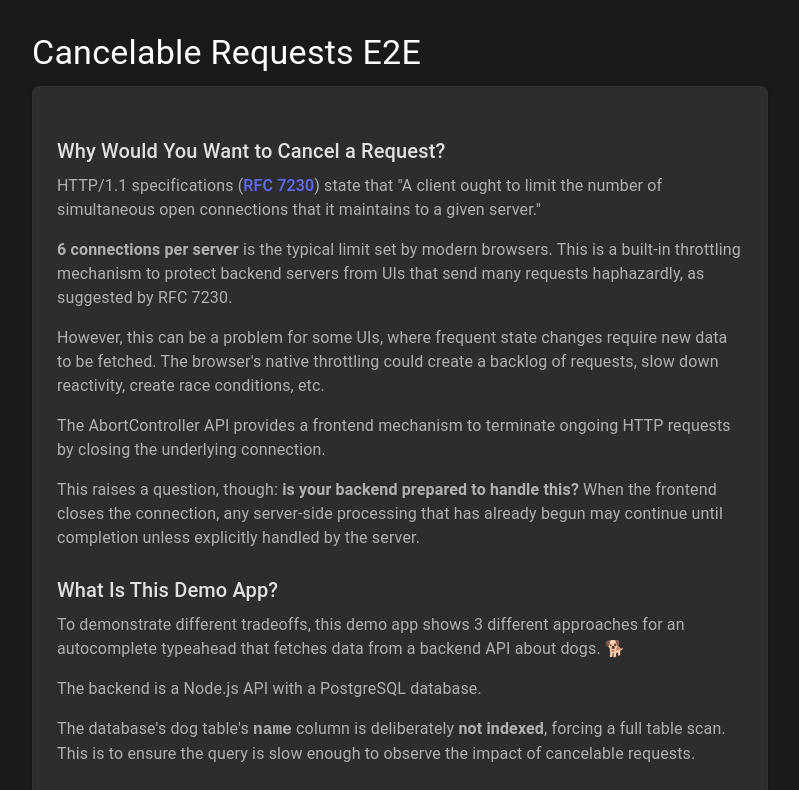
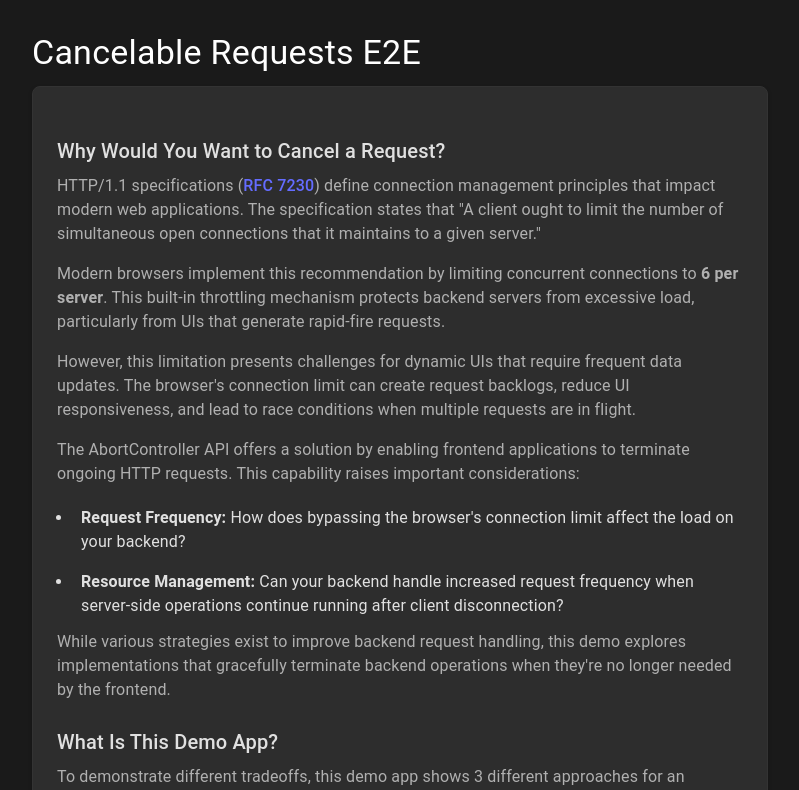
Before and after one commit to d5732/cancelable-request-e2e-demo, a React (Vite) app in the folder frontend/: page / in a window 1280 px wide. Shown: the top 790 px of the page, without its empty margins (240-1039 px from the left). Built offline with nearby package versions, Linux system fonts and the light colour scheme.

Commit message:
verbiage

```diff
--- a/frontend/src/App.tsx
+++ b/frontend/src/App.tsx
@@ -30,31 +30,48 @@ function App() {
             <a href="https://datatracker.ietf.org/doc/html/rfc7230#section-6.4">
               RFC 7230
             </a>
-            ) state that "A client ought to limit the number of simultaneous
-            open connections that it maintains to a given server."
+            ) define connection management principles that impact modern web
+            applications. The specification states that "A client ought to limit
+            the number of simultaneous open connections that it maintains to a
+            given server."
           </P>
+
           <P sx={{ mb: 2 }}>
-            <b>6 connections per server</b> is the typical limit set by modern
-            browsers. This is a built-in throttling mechanism to protect backend
-            servers from UIs that send many requests haphazardly, as suggested
-            by RFC 7230.
+            Modern browsers implement this recommendation by limiting concurrent
+            connections to <b>6 per server</b>. This built-in throttling
+            mechanism protects backend servers from excessive load, particularly
+            from UIs that generate rapid-fire requests.
           </P>
+
           <P sx={{ mb: 2 }}>
-            However, this can be a problem for some UIs, where frequent state
-            changes require new data to be fetched. The browser's native
-            throttling could create a backlog of requests, slow down reactivity,
-            create race conditions, etc.
+            However, this limitation presents challenges for dynamic UIs that
+            require frequent data updates. The browser's connection limit can
+            create request backlogs, reduce UI responsiveness, and lead to race
+            conditions when multiple requests are in flight.
           </P>
+
           <P sx={{ mb: 2 }}>
-            The AbortController API provides a frontend mechanism to terminate
-            ongoing HTTP requests by closing the underlying connection.
+            The AbortController API offers a solution by enabling frontend
+            applications to terminate ongoing HTTP requests. This capability
+            raises important considerations:
           </P>
+
+          <Ul>
+            <Li>
+              <b>Request Frequency:</b> How does bypassing the browser's
+              connection limit affect the load on your backend?
+            </Li>
+            <Li>
+              <b>Resource Management:</b> Can your backend handle increased
+              request frequency when server-side operations continue running
+              after client disconnection?
+            </Li>
+          </Ul>
+
           <P sx={{ mb: 2 }}>
-            This raises a question, though:{" "}
-            <b>is your backend prepared to handle this?</b> When the frontend
-            closes the connection, any server-side processing that has already
-            begun may continue until completion unless explicitly handled by the
-            server.
+            While various strategies exist to improve backend request handling,
+            this demo explores implementations that gracefully terminate backend
+            operations when they're no longer needed by the frontend.
           </P>
 
           <H2>What Is This Demo App?</H2>
@@ -393,8 +410,8 @@ function Li({ children, color, isLast = false }: LiProps) {
   return (
     <li
       style={{
-        color: COLORS[color],
-        backgroundColor: `${COLORS[color]}15`,
+        color: color ? COLORS[color] : undefined,
+        backgroundColor: color ? `${COLORS[color]}15` : undefined,
         padding: "0.25rem 0.5rem",
         borderRadius: "4px",
         marginBottom: isLast ? 0 : "0.5rem",
@@ -405,17 +422,17 @@ function Li({ children, color, isLast = false }: LiProps) {
   );
 }
 
+interface LiProps {
+  children: React.ReactNode;
+  color?: keyof typeof COLORS;
+  isLast?: boolean;
+}
+
 interface Dog {
   id: number;
   name: string;
   created_at: string;
   updated_at: string;
-}
-
-interface LiProps {
-  children: React.ReactNode;
-  color: keyof typeof COLORS;
-  isLast?: boolean;
 }
 
 const COLORS = {
```
